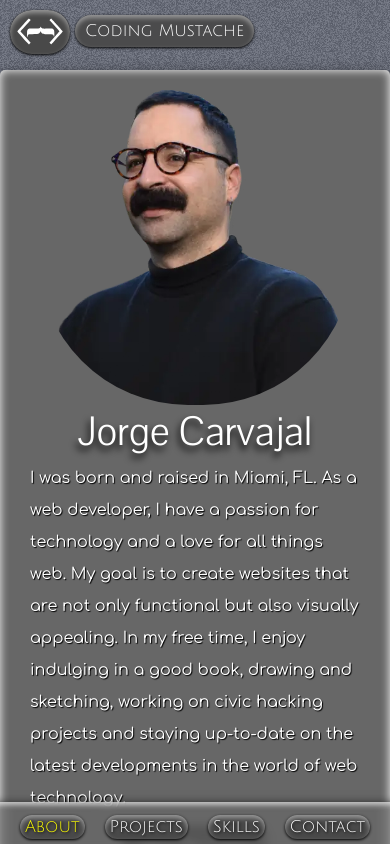
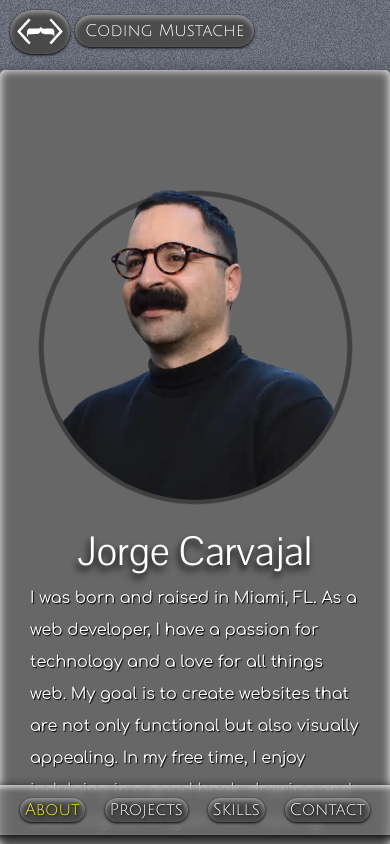
Before and after one commit to codingMustache/portfolio-page, a SvelteKit app: page / in a window 390 px wide. Shown: the top 844 px of the page. Built offline with nearby package versions, Linux system fonts and the light colour scheme; a web font is replaced by a local one.

Commit message:
added cool pfp style

```diff
--- a/src/routes/+layout.svelte
+++ b/src/routes/+layout.svelte
@@ -83,6 +83,7 @@
 		width: 100%;
 		display: flex;
 		justify-content: flex-end;
+		z-index: 4;
 	}
 	nav {
 		position: fixed;
@@ -96,6 +97,7 @@
 		backdrop-filter: blur(5px);
 		border-radius: 0 0 0px 60px;
 		box-shadow: inset 0px -3px 5px rgba(255, 255, 255, 0.642), 0px -3px 10px 5px black;
+		z-index: 4;
 	}
 	a {
 		text-shadow: 1px 1px 3px black;
@@ -117,7 +119,7 @@
 		animation: wiggle 0.4s 1;
 	}
 
-	@media (max-width: 600px) {
+	@media (max-width: 800px) {
 		li,
 		.on,
 		img {
@@ -127,6 +129,7 @@
 		}
 		.page {
 			padding-top: 70px;
+			overflow-y: hidden;
 		}
 		img {
 			top: 10px;
@@ -156,7 +159,7 @@
 		nav {
 			box-shadow: inset 0px 3px 5px rgba(255, 255, 255, 0.64), 0px 3px 10px black;
 			bottom: 0px;
-			top: 95%;
+			top: 93vh;
 			width: 100%;
 			border-radius: 0px;
 			padding: 15px;
--- a/src/routes/+page.svelte
+++ b/src/routes/+page.svelte
@@ -1,7 +1,5 @@
 <div class="card">
-	<div class="circle-top" />
 	<img src="pfp-transp.webp" alt="profile-pic" />
-	<div class="circle-bottom" />
 	<div class="card-text">
 		<h2>Jorge Carvajal</h2>
 		<p>
@@ -26,6 +24,7 @@
 		width: 90vw;
 		height: 70%;
 		padding: 20px;
+		padding-bottom: 100px;
 		background-color: #676767;
 		border-radius: 5px;
 		box-shadow: inset 0 0 10px rgb(255, 255, 255), 0px 10px 20px black;
@@ -45,10 +44,39 @@
 	}
 
 	img {
-		object-fit: cover;
+		/* object-fit: cover;
 		width: 50%;
 		height: 100%;
-		border-radius: 0 0 150px 150px;
+		border-radius: 0 0 150px 150px; */
+		--s: 500px; /* image size */
+		--b: 5px; /* border thickness */
+		--c: #3f3f3f; /* border color */
+		--f: 1; /* initial scale */
+
+		width: var(--s);
+		aspect-ratio: 1;
+		padding-top: calc(var(--s) / 5);
+		cursor: pointer;
+		border-radius: 0 0 999px 999px;
+		--_g: 50% / calc(100% / var(--f)) 100% no-repeat content-box;
+		--_o: calc((1 / var(--f) - 1) * var(--s) / 2 - var(--b));
+		outline: var(--b) solid var(--c);
+		outline-offset: var(--_o);
+		background: radial-gradient(
+				circle closest-side,
+				#ecd17800 calc(99% - var(--b)),
+				var(--c) calc(100% - var(--b)) 99%,
+				#0000
+			)
+			var(--_g);
+		-webkit-mask: linear-gradient(#000 0 0) no-repeat 50% calc(1px - var(--_o)) /
+				calc(100% / var(--f) - 2 * var(--b) - 2px) 50%,
+			radial-gradient(circle closest-side, #000 99%, #0000) var(--_g);
+		transform: scale(var(--f));
+		transition: 0.5s;
+	}
+	img:hover {
+		--f: 1.35; /* hover scale */
 	}
 
 	p {
@@ -70,7 +98,7 @@
 		background-color: #494949;
 		box-shadow: 0px -1px 3px black, inset -2px -2px rgba(255, 255, 255, 0.2);
 	}
-	@media (max-width: 600px) {
+	@media (max-width: 800px) {
 		.card {
 			flex-direction: column;
 			align-items: center;
@@ -78,7 +106,12 @@
 		}
 		img {
 			width: 90%;
+			z-index: 0;
 		}
+		.card-text {
+			margin-top: 20px;
+		}
+
 		.card {
 			margin-top: 0;
 		}
--- a/src/routes/projects/+page.svelte
+++ b/src/routes/projects/+page.svelte
@@ -127,7 +127,7 @@
 	.footer {
 		height: 100px;
 	}
-	@media (max-width: 600px) {
+	@media (max-width: 800px) {
 		.project {
 			min-width: 90%;
 		}
--- a/src/routes/skills/+page.svelte
+++ b/src/routes/skills/+page.svelte
@@ -76,7 +76,7 @@
 		height: 100px;
 		width: 100%;
 	}
-	@media (max-width: 600px) {
+	@media (max-width: 800px) {
 		.card {
 			width: 90%;
 		}
```
